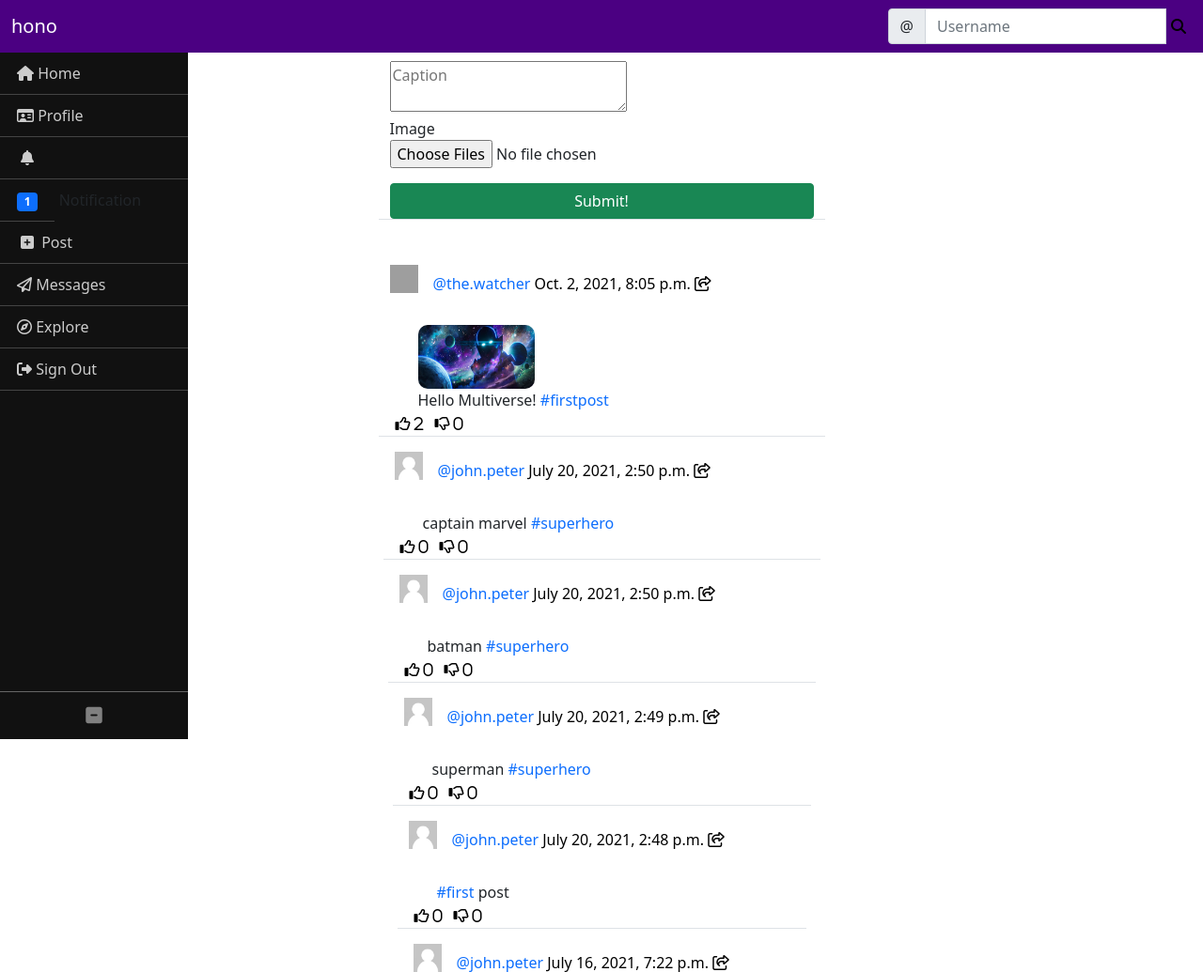
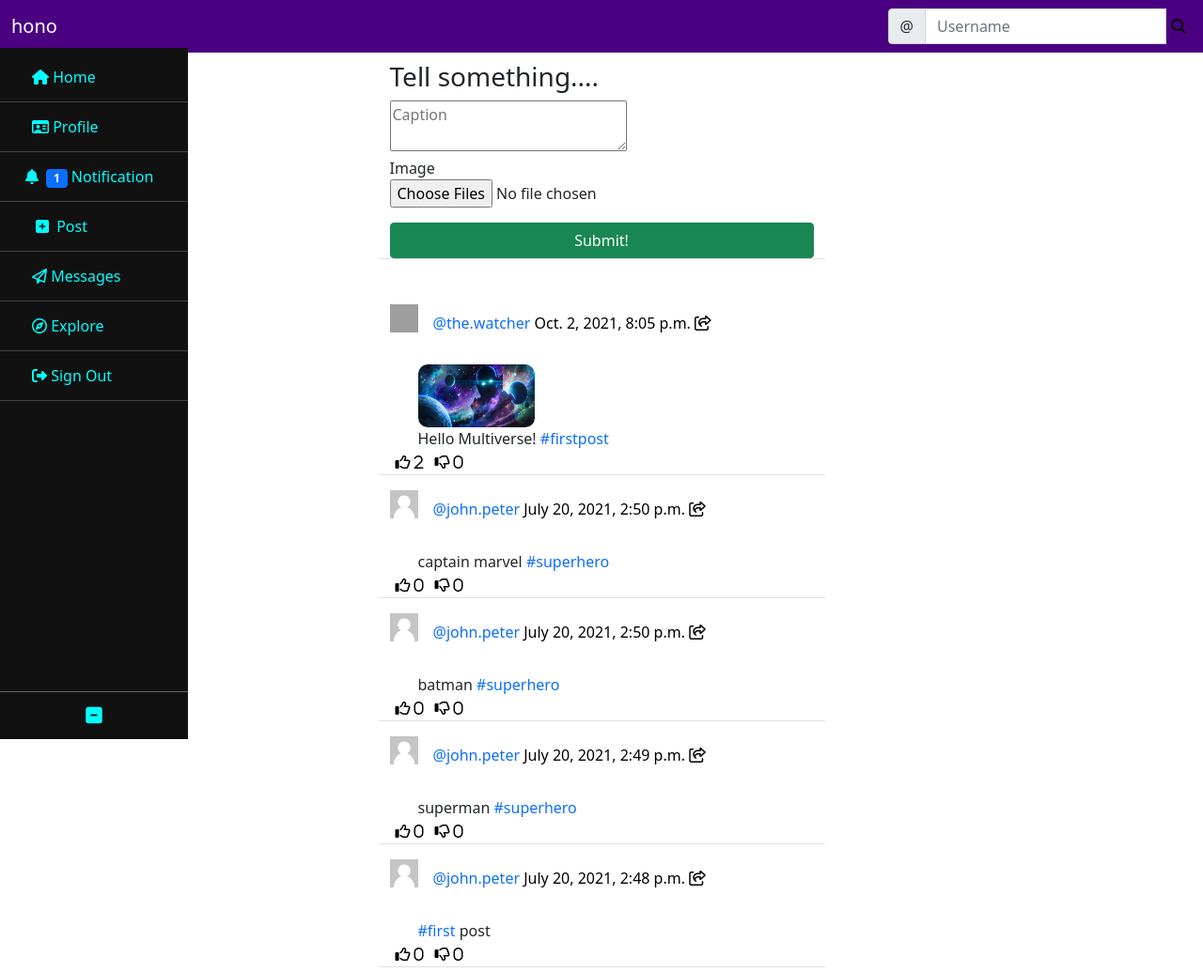
Before and after one commit to JohnPeter-hub/Hono-project, a Django app: page /social/ in a window 1280 px wide. Shown: the top 1035 px of the page at 94% size. Run offline with Django 3.2, Linux system fonts and the light colour scheme; a user stored in the database is signed in; data comes from the database, SQL or seed files in the repository; both versions use the stored data as it was after the commit; some libraries are stand-ins or nearby versions; grey boxes are pictures that could not be loaded.

Commit message:
fix notification

```diff
--- a/hono/landing/templates/landing/navbar.html
+++ b/hono/landing/templates/landing/navbar.html
@@ -132,20 +132,39 @@
 
 </nav>
 
-<nav class="navbar-primary  sidebar">
-  <a href="#" class="btn-expand-collapse"><i class="fas fa-minus-square"></i></a>
+<nav class="navbar-primary sidebar" id="navbar-primary">
+  <a href="#" class="btn-expand-collapse icon-color"><i class="fas fa-minus-square"></i></a>
   <ul class="navbar-primary-menu">
-    <li>
+    <li class="sidebar-item">
       <a class="dropdown-item" href="{% url 'post-list' %}"><i class="fas fa-home icon"></i> Home</a>
+    </li>
+
+    <li class="sidebar-item">
       <a class="dropdown-item" href="{% url 'profile' request.user.profile.pk %}"><i class="far fa-id-card"></i> Profile</a>
-      <div>
-        <a class="dropdown-item" ><i class="fas fa-bell px-1"></i> {%show_notifications%} Notification</a>
+    </li class="dropdown-item">
+
+    <li class="sidebar-item">
+      <div class="np dropdown-item">
+        <i class="fas fa-bell px-1"></i> {%show_notifications%} Notification
       </div>
+    </li>
+
+    <li class="sidebar-item">
       <a href="{% url 'post-list' %}" class="dropdown-item"><i class="fas fa-plus-square px-1"></i> Post</span></a>
+    </li>
+
+    <li class="sidebar-item">
       <a href="{%url 'inbox' %}" class="inbox-icon dropdown-item"><i class="far fa-paper-plane"></i> Messages</a>
+    </li>
+
+    <li class="sidebar-item">
        <a class="dropdown-item" href="{% url 'explore' %}"><i class="far fa-compass"></i> Explore</a>
+    </li>
+
+    <li class="sidebar-item">
       <a class="dropdown-item" href="{% url 'account_logout' %}"><i class="fas fa-sign-out-alt"></i> Sign Out</a>
     </li>
+
   </ul>
 </nav>
 {%endif%}
--- a/hono/social/templates/social/explore.html
+++ b/hono/social/templates/social/explore.html
@@ -101,9 +101,8 @@
                         <i class="far fa-thumbs-down"> <span>{{ post.dislikes.all.count }}</span></i>
                     </button>
                 </form>
-        </div>
+            </div>
     </div>
-    {% endfor %}
 </div>
-
+ {% endfor %}
 {% endblock content %}
--- a/hono/social/templates/social/post_list.html
+++ b/hono/social/templates/social/post_list.html
@@ -11,6 +11,7 @@
 
     <div class="row justify-content-center mt-3 mb-5">
         <div class="col-md-5 col-sm-12 border-bottom">
+            <h3>Tell something....</h3>
             <form method="POST" enctype="multipart/form-data">
                 {% csrf_token %}
                 {{ form | crispy }}
@@ -98,6 +99,6 @@
                 </form>
         </div>
     </div>
-    {% endfor %}
 </div>
+ {% endfor %}
 {% endblock content %}
--- a/hono/static/landing/css/navbar.css
+++ b/hono/static/landing/css/navbar.css
@@ -3,7 +3,7 @@
   position: fixed;
   top: 0;
   width: 100%;
-  z-index: 10;
+  z-index: 1;
 }
 
 .navbar-global .navbar-brand {
@@ -18,16 +18,15 @@
 .navbar-primary {
 
   height: 92% !important; /* Full-height: remove this if you want "auto" height */
-  width: 200px ; /* Set the width of the sidebar */
   position: fixed !important;/*Fixed Sidebar (stay in place on scroll)*/
   z-index: 1 !important; /* Stay on top */
   left: 0 !important;
-  background-color: #111 !important; /* Black */
+  background-color: #111; /* Black */
   overflow-x: hidden !important; /* Disable horizontal scroll */
   padding-top: 5px !important;
 
 
-  background-color: #333;
+
   bottom: 0px;
   left: 0px;
   position: absolute;
@@ -40,12 +39,21 @@
   transition: all 0.1s ease-in-out;
 }
 
-.navbar-primary.collapsed {
-  width: 60px;
+.navbar-primary-expand{
+  width: 500px !important ; /* Set the width of the sidebar */
 }
 
+.navbar-primary.collapsed {
+  width: 75px;
+}
+
+.navbar-primary.collapsed li .np,
 .navbar-primary.collapsed .dropdown-item {
   font-size: 32px;
+}
+
+.navbar-primary.collapsed li i {
+  padding: 0px 5px;
 }
 
 .user-search{
@@ -82,12 +90,27 @@
   list-style: none;
 }
 
-.navbar-primary-menu li a {
+.navbar-primary-menu li {
   display: block;
   padding: 10px 18px;
   text-align: left;
   border-bottom:solid 1px #444;
-  color: #ccc;
+  color:aqua;
+}
+
+.dropdown .dropdown-item-parent a{
+    z-index: 100000;
+}
+
+.navbar-primary-menu li .np{
+  padding:4px 5px;
+
+}
+
+.navbar-primary-menu li .np:hover{
+  background-color: #000;
+  text-decoration: none;
+  color: white;
 }
 
 .navbar-primary-menu li a:hover {
@@ -96,11 +119,17 @@
   color: white;
 }
 
-.navbar-primary-menu li a .glyphicon {
-  margin-right: 6px;
+.navbar-primary .icon-color{
+    color: aqua;
+    padding-right: 0px !important;
 }
 
-.navbar-primary-menu li a:hover .glyphicon {
+.navbar-primary-menu li .dropdown-item {
+  margin-right: 6px;
+  color:aqua;
+}
+
+.navbar-primary-menu li a:hover .dropdown-item {
   color: orchid;
 }
 
--- a/hono/static/social/css/style.css
+++ b/hono/static/social/css/style.css
@@ -61,24 +61,31 @@
     background-color: #f1f1f1;
     min-width: 350px;
     box-shadow: 0px 8px 8px 0px rgba(0,0,0,0.2);
-    z-index: 1;
+    z-index: 15 !important;
     font: 0.9rem;
 
 }
 
  .dropdown-content a{
-    color: #000;
-    padding: 12px 16px;
+    color: #000 !important;
+    padding: 12px 16px !important;
     text-decoration: none;
-    display: inline-block;
+    display: inline-block !important;
 }
 .dropdown-content a:hover{
-    background-color: #ddd;
+    background-color: #ddd !important;
 }
 .dropdown-item-parent{
     position: relative;
     display: block;
+    z-index: 2000;
 }
+
+.dropdown-item-parent a{
+        z-index: 2000 !important;
+}
+
+
 .dropdowm-item-close{
     color: rgb(100,25,25);
     transition: 0.3s;
--- a/hono/static/social/js/social.js
+++ b/hono/static/social/js/social.js
@@ -24,9 +24,22 @@ function showNotifications(){
     const container = document.getElementById('notification-container');
     if (container.classList.contains('d-none')) {
         container.classList.remove('d-none');
+        add_nav_class();
+
     } else {
         container.classList.add('d-none');
+        remove_nav_class();
     }
+}
+
+function add_nav_class(){
+     var element = document.getElementById('navbar-primary');
+     element.classList.add('navbar-primary-expand');
+}
+
+function remove_nav_class(){
+    var element = document.getElementById('navbar-primary');
+    element.classList.remove('navbar-primary-expand');
 }
 
 function getCookie(name) {
```
Also changed, not shown: hono/db.sqlite3.
